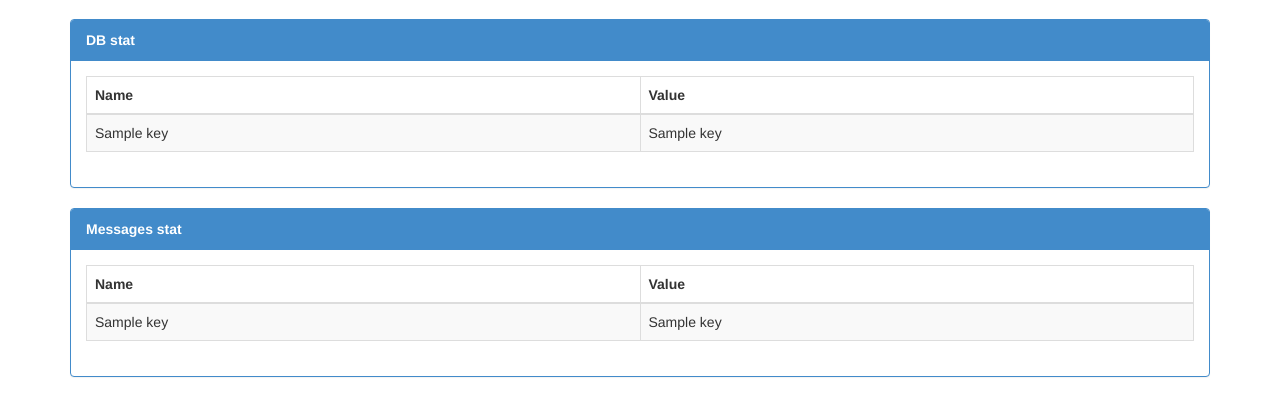
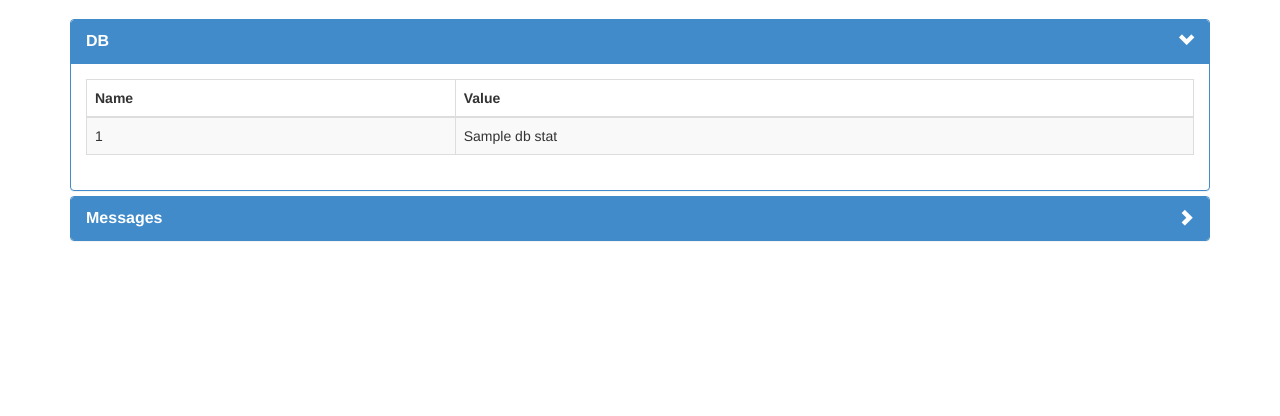
Before and after one commit to icoz/pysymo, a Flask app: template app/templates/stat.html in a window 1280 px wide. Shown: the part 51-467 px from the top of the page. Run offline with Flask 2, Linux system fonts and the light colour scheme; the visitor is signed in with stand-in values (Sample User, id 1); the template is opened without the code that fills it: most values are stand-ins (such as "Sample title", 1, 10 or a date in 2020); parts of the project's set-up code (start-up, migrations or seed data) failed here and were passed over; some libraries are stand-ins or nearby versions.

Commit message:
Facelift, stat panels collapse Rename db functions Ordered and formatted stat info

```diff
--- a/app/db.py
+++ b/app/db.py
@@ -3,6 +3,8 @@
 __author__ = 'icoz'
 
 from pymongo import MongoClient
+
+from utils import get_formatted_bytes, get_formatted_thousand_sep
 
 MONGO_HOST = '127.0.0.1'
 MONGO_PORT = 27017
@@ -14,15 +16,15 @@ db = MongoClient(host=MONGO_HOST, port=MONGO_PORT)[MONGO_DATABASE]
 # MESSAGES
 
 
-def get_hosts():
+def db_get_hosts():
     return db.cache.find_one({'type': 'h'})['value']
 
 
-def get_applications():
+def db_get_applications():
     return db.cache.find_one({'type': 'a'})['value']
 
 
-def get_facility():
+def db_get_facility():
     return db.cache.find_one({'type': 'f'})['value']
 
 
@@ -30,47 +32,47 @@ def get_facility():
 
 
 # list of available charts from chart cache
-def get_charts_list():
+def db_get_charts_list():
     res = db.charts.find({}, {'name': 1, 'title': 1, 'created': 1, '_id': 0}).sort('title', 1)
     return [i for i in res]
 
 
 # get specified chart from chart cache
-def get_chart(chart_name):
+def db_get_chart(chart_name):
     res = db.charts.find_one({'name': chart_name})
     return res
 
 
 # STAT
 
+def db_get_db_stat():
+    res = db.command('dbstats')
 
-def get_messages_stat():
-    res = db.command('collstats', 'messages')
-    # FIXME (IL): ',d' - only for python >= 2.7
-    #stat = list()
-    #stat.append(['ns', res['ns']])
-    #stat.append(['count', format(res['count'], ',d')])
-    #stat.append(['size', format(res['size'], ',d')])
-    #stat.append(['storageSize', format(res['storageSize'], ',d')])
-    #stat.append(['totalIndexSize', format(res['totalIndexSize'], ',d')])
-    #stat.append(['lastExtentSize', format(res['lastExtentSize'], ',d')])
-    #stat.append(['avgObjSize', format(res['avgObjSize'], ',d')])
-    #stat.append(['indexSizes', res['indexSizes']])
+    stat = list()
+    stat.append(['db', res['db']])
+    stat.append(['fileSize', get_formatted_bytes(res['fileSize'])])
+    stat.append(['storageSize', get_formatted_bytes(res['storageSize'])])
+    stat.append(['dataSize', get_formatted_bytes(res['dataSize'])])
+    stat.append(['indexSize', get_formatted_bytes(res['indexSize'])])
+    stat.append(['objects', get_formatted_thousand_sep(res['objects'])])
+    stat.append(['avgObjSize', get_formatted_thousand_sep(res['avgObjSize'])])
+    stat.append(['collections', res['collections']])
 
-    return res
+    print stat
+    return stat
 
 
-def get_db_stat():
-    res = db.command('dbstats')
-    # FIXME (IL): ',d' - only for python >= 2.7
-    #stat = list()
-    #stat.append(['db', res['db']])
-    #stat.append(['fileSize', format(res['fileSize'], ',d')])
-    #stat.append(['storageSize', format(res['storageSize'], ',d')])
-    #stat.append(['dataSize', format(res['dataSize'], ',d')])
-    #stat.append(['indexSize', format(res['indexSize'], ',d')])
-    #stat.append(['objects', format(res['objects'], ',d')])
-    #stat.append(['avgObjSize', format(res['avgObjSize'], ',f')])
-    #stat.append(['collections', res['collections']])
+def db_get_messages_stat():
+    res = db.command('collstats', 'messages')
 
-    return res
+    stat = list()
+    stat.append(['ns', res['ns']])
+    stat.append(['count', get_formatted_thousand_sep(res['count'])])
+    stat.append(['size', get_formatted_bytes(res['size'])])
+    stat.append(['storageSize', get_formatted_bytes(res['storageSize'])])
+    stat.append(['totalIndexSize', get_formatted_bytes(res['totalIndexSize'])])
+    stat.append(['lastExtentSize', get_formatted_bytes(res['lastExtentSize'])])
+    stat.append(['avgObjSize', res['avgObjSize']])
+    stat.append(['indexSizes', res['indexSizes']])
+
+    return stat
--- a/app/forms.py
+++ b/app/forms.py
@@ -2,7 +2,7 @@
 
 __author__ = 'ilya-il'
 
-from app.db import get_hosts, get_applications, get_facility
+from app.db import db_get_hosts, db_get_applications, db_get_facility
 from flask import flash
 from flask_wtf import Form
 from wtforms import validators, SelectMultipleField, DateTimeField, RadioField, SelectField, \
@@ -61,9 +61,9 @@ class RequestForm(Form):
     @classmethod
     def new(cls):
         form = cls()
-        form.host.choices = sorted([(j, j) for j in get_hosts()])
-        form.application.choices = sorted([(j, j) for j in get_applications()])
-        form.facility.choices = sorted([(j, j) for j in get_facility()])
+        form.host.choices = sorted([(j, j) for j in db_get_hosts()])
+        form.application.choices = sorted([(j, j) for j in db_get_applications()])
+        form.facility.choices = sorted([(j, j) for j in db_get_facility()])
         return form
 
 
--- a/app/templates/stat.html
+++ b/app/templates/stat.html
@@ -1,12 +1,18 @@
 {% extends "base.html" %}
 {% block title %}
-    Stat
+    DB stat
 {% endblock %}
 
 {% block body %}
+    <div class="panel-group" id="accordion">
         {% if db_stat %}
             <div class="panel panel-default panel-primary">
-        <div class="panel-heading"><b>DB stat</b></div>
+                <div class="panel-heading panel-title">
+                    <a data-toggle="collapse" data-target="#collapseOne" href="#collapseOne">
+                        <b>DB</b>
+                    </a>
+                </div>
+                <div id="collapseOne" class="panel-collapse collapse in">
                     <div class="panel-body">
 
                         <table class="table table-bordered table-striped">
@@ -17,10 +23,10 @@
                             </tr>
                             </thead>
                             <tbody>
-                    {% for key in db_stat %}
+                            {% for i in db_stat %}
                                 <tr>
-                            <td>{{ key }}</td>
-                            <td>{{ db_stat[key]}}</td>
+                                    <td>{{ i[0] }}</td>
+                                    <td>{{ i[1] }}</td>
                                 </tr>
                             {% endfor %}
                             </tbody>
@@ -28,11 +34,17 @@
 
                     </div>
                 </div>
+            </div>
         {% endif %}
 
         {% if mes_stat %}
             <div class="panel panel-default panel-primary">
-        <div class="panel-heading"><b>Messages stat</b></div>
+                <div class="panel-heading panel-title">
+                    <a data-toggle="collapse" data-target="#collapseTwo" href="#collapseTwo" class="collapsed">
+                        <b>Messages</b>
+                    </a>
+                </div>
+                <div id="collapseTwo" class="panel-collapse collapse">
                     <div class="panel-body">
                         <table class="table table-bordered table-striped">
                             <thead>
@@ -42,15 +54,17 @@
                             </tr>
                             </thead>
                             <tbody>
-                    {% for key in mes_stat %}
+                            {% for i in mes_stat %}
                                 <tr>
-                            <td>{{ key }}</td>
-                            <td>{{ mes_stat[key]}}</td>
+                                    <td>{{ i[0] }}</td>
+                                    <td>{{ i[1]}}</td>
                                 </tr>
                             {% endfor %}
                             </tbody>
                         </table>
                     </div>
                 </div>
+            </div>
         {% endif %}
+    </div>
 {% endblock %}
```
Also changed, not shown: app/templates/search.html (+7 -4 lines), app/utils.py (added, +27 -0 lines), app/views.py (+6 -5 lines). Lines whose indentation alone changed are shown as unchanged.
